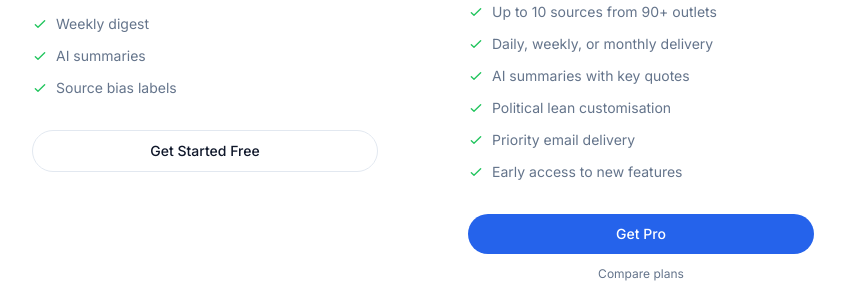
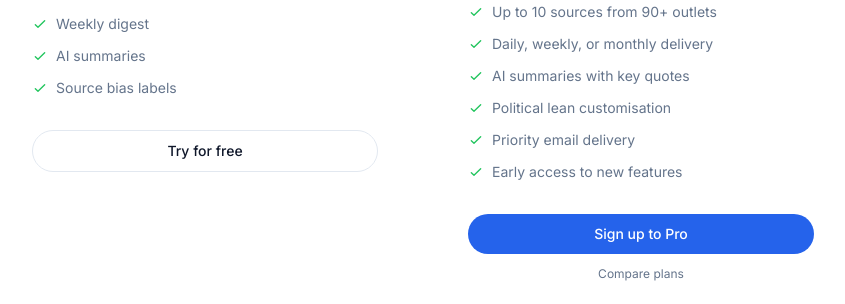
Before and after one commit to skillettsites/briefmynews, a Next.js app: page / in a window 1280 px wide. Shown: the part 2906-3210 px from the top of the page, without its empty margins (217-1062 px from the left). Built offline with nearby package versions, Linux system fonts and the light colour scheme.

Commit message:
Align homepage pricing card CTAs with Try for free and Sign up to Pro

```diff
--- a/src/components/HomePricingSection.tsx
+++ b/src/components/HomePricingSection.tsx
@@ -63,7 +63,7 @@ export default function HomePricingSection() {
               href="/signup"
               className="mt-8 block w-full rounded-full border border-border py-2.5 text-center text-sm font-medium text-foreground transition-colors hover:bg-surface-hover"
             >
-              Get Started Free
+              Try for free
             </Link>
           </div>
 
@@ -119,7 +119,7 @@ export default function HomePricingSection() {
             </ul>
             <ProCheckoutButton
               plan={isYearly ? "annual" : "monthly"}
-              label="Get Pro"
+              label="Sign up to Pro"
               className="mt-8 block w-full rounded-full bg-primary py-2.5 text-center text-sm font-medium text-white transition-colors hover:bg-primary-hover disabled:opacity-60"
             />
             <Link
```
